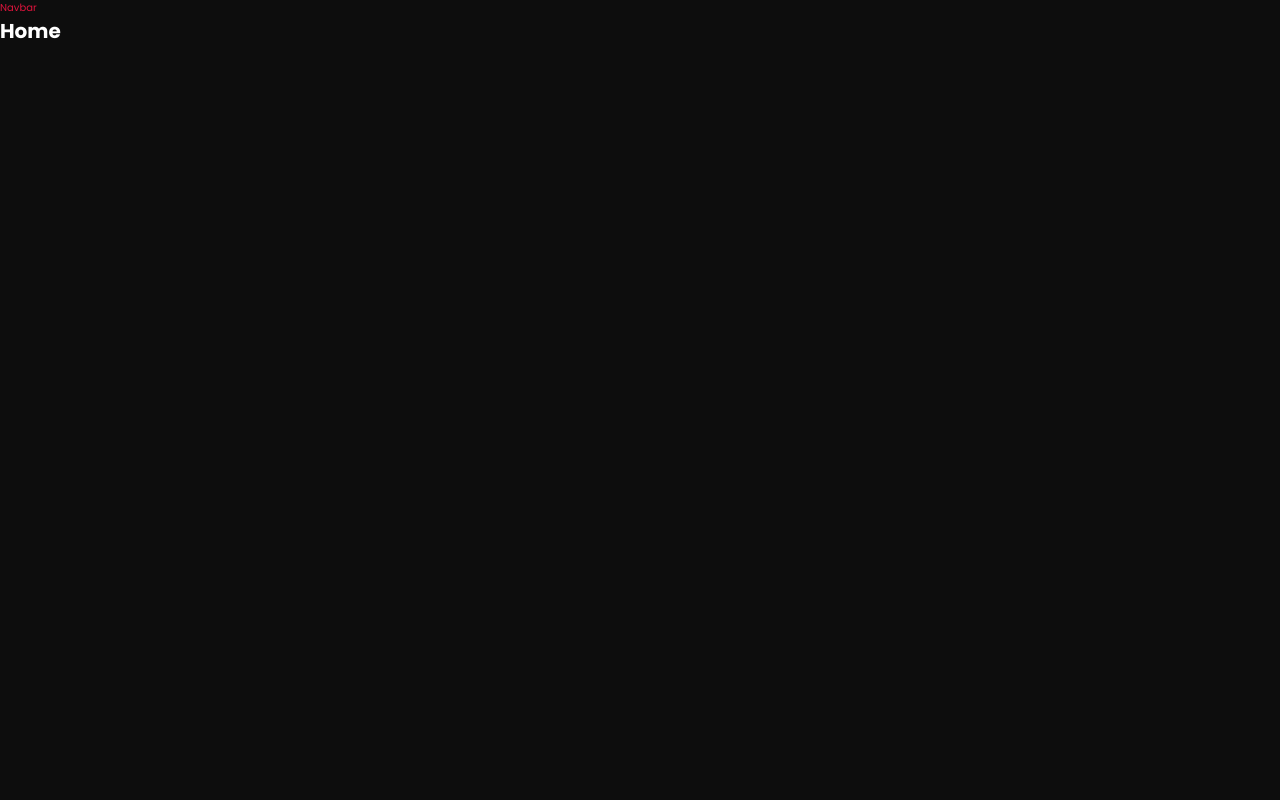
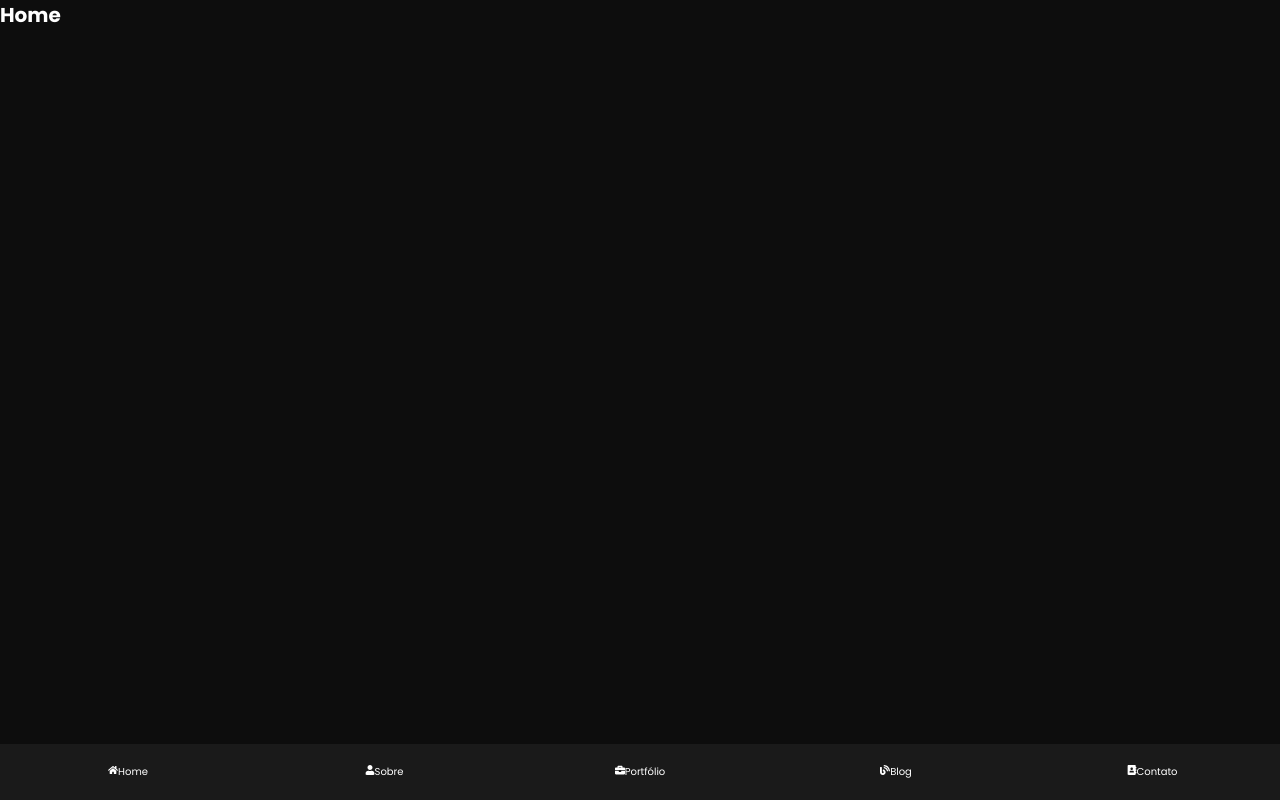
Before and after one commit to NearMaick/NearMaick-Blog-3.0, a Next.js app: page / in a window 1280 px wide. Built offline with nearby package versions, Linux system fonts and the light colour scheme.

Commit message:
feat(web):navbar #1

```diff
--- a/package.json
+++ b/package.json
@@ -11,6 +11,7 @@
     "next": "12.0.4",
     "react": "17.0.2",
     "react-dom": "17.0.2",
+    "react-icons": "^4.3.1",
     "sass": "^1.44.0"
   },
   "devDependencies": {
--- a/src/components/Navbar/index.tsx
+++ b/src/components/Navbar/index.tsx
@@ -1,12 +1,46 @@
 import Link from 'next/link'
+import {
+  FaAddressBook,
+  FaBlog,
+  FaBriefcase,
+  FaHome,
+  FaUser,
+} from 'react-icons/fa'
 
 import styles from './styles.module.scss'
 
 export function Navbar() {
   return (
-    <nav className={styles.navContainer}>
+    <nav className={styles.navbarContainer}>
       <Link href="/">
-        <a>Navbar</a>
+        <a>
+          <FaHome />
+          Home
+        </a>
+      </Link>
+      <Link href="/">
+        <a>
+          <FaUser />
+          Sobre
+        </a>
+      </Link>
+      <Link href="/">
+        <a>
+          <FaBriefcase />
+          Portfólio
+        </a>
+      </Link>
+      <Link href="/">
+        <a>
+          <FaBlog />
+          Blog
+        </a>
+      </Link>
+      <Link href="/">
+        <a>
+          <FaAddressBook />
+          Contato
+        </a>
       </Link>
     </nav>
   )
--- a/src/components/Navbar/styles.module.scss
+++ b/src/components/Navbar/styles.module.scss
@@ -1,5 +1,21 @@
-.navContainer {
+.navbarContainer {
+  position: fixed;
+  bottom: 0;
+  left: 0;
+  right: 0;
+
+  display: flex;
+
+  align-items: flex-end;
+
   a {
-    color: var(--red800);
+    background: var(--gray-800);
+    color: var(--white);
+
+    text-align: center;
+
+    flex: 1;
+
+    padding: 2rem;
   }
 }
--- a/src/styles/globals.scss
+++ b/src/styles/globals.scss
@@ -1,5 +1,5 @@
 :root {
-  --gray900: #0d0d0d;
+  --gray-900: #0d0d0d;
   --gray-800: #1a1a1a;
   --white: #fff;
   --red800: #DC143C;
@@ -23,10 +23,14 @@ html {
 }
 
 html::-webkit-scrollbar {
-  width: 1rem;
+
 }
 
+// html::-webkit-scrollbar {
+//   width: 1rem;
+// }
+
 body {
-  background: var(--gray900);
+  background: var(--gray-900);
   color: var(--white);
 }
```
Also changed, not shown: 1 other file (tests, documents, lock files or other folders).
